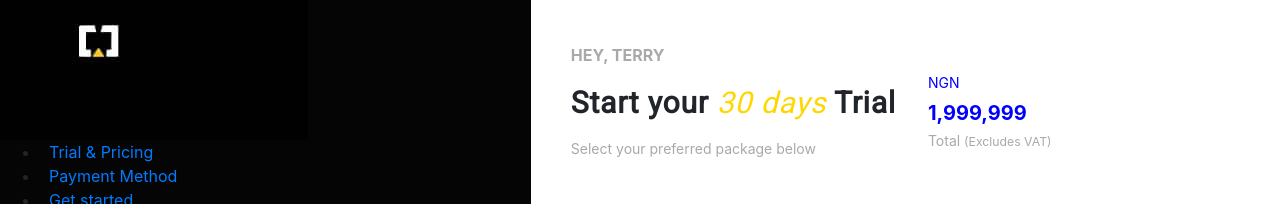
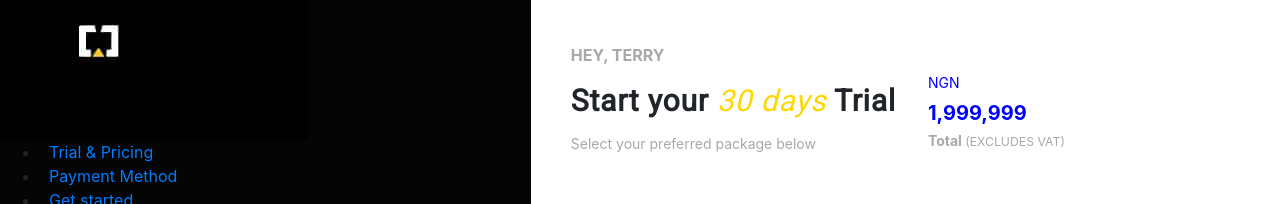
Before and after one commit to siccoo/onboarding, a Vue app: page /#/ in a window 1280 px wide. Shown: the top 204 px of the page. Built offline with nearby package versions, Linux system fonts and the light colour scheme.

Commit message:
updates on Onboard.vue styling & component

```diff
--- a/src/components/Onboard.vue
+++ b/src/components/Onboard.vue
@@ -94,7 +94,7 @@ export default {
   font-style: normal;
   font-weight: bold;
   font-size: 30px;
-  line-height: 50px;
+  line-height: 45px;
   letter-spacing: 0.797236px;
 }
 
@@ -151,4 +151,18 @@ export default {
   color: #0000ff;
   margin: 0;
 }
+
+.onboard-right .total {
+  font-family: "Roboto" sans-serif;
+  font-style: normal;
+  font-weight: bold;
+  font-size: 14px;
+  line-height: 25px;
+  color: #a9a9a9;
+}
+
+.onboard-right small {
+  text-transform: uppercase;
+  font-weight: normal;
+}
 </style>
```
Also changed, not shown: 1 other file (tests, documents, lock files or other folders).
